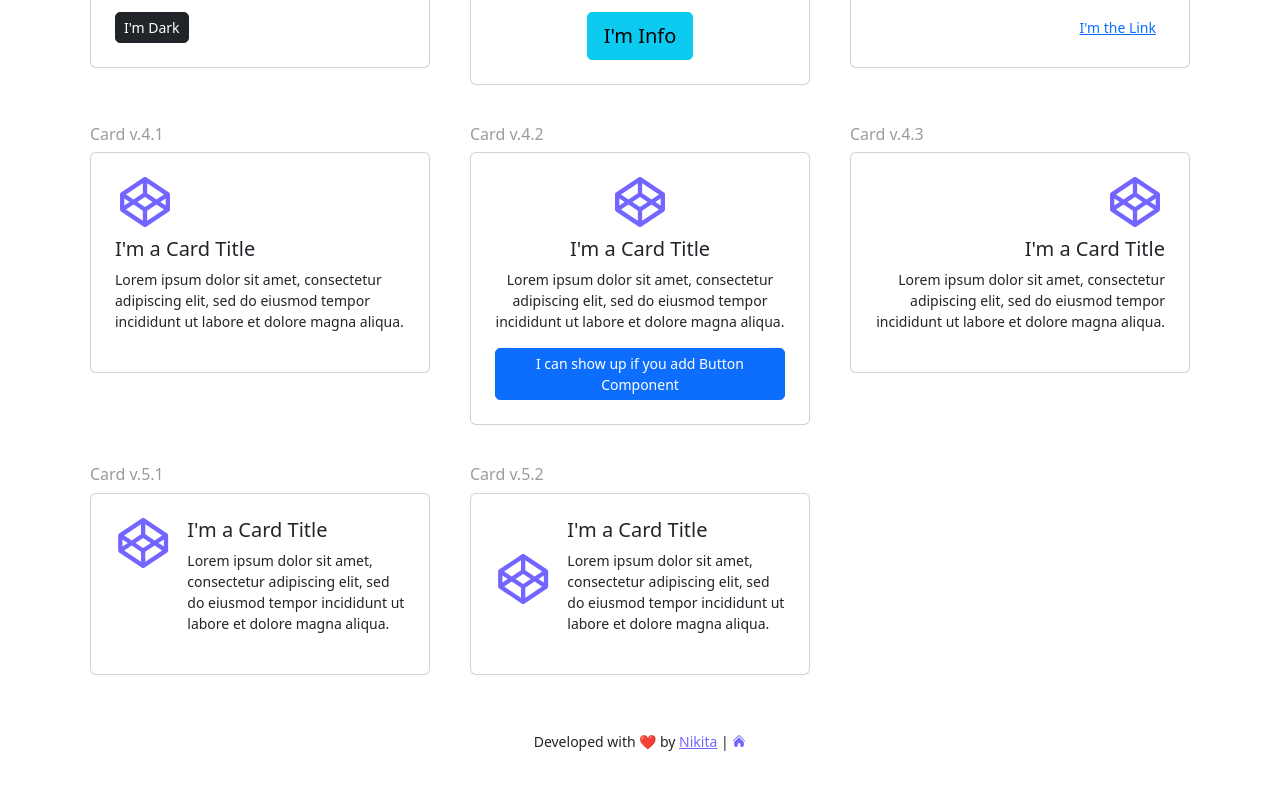
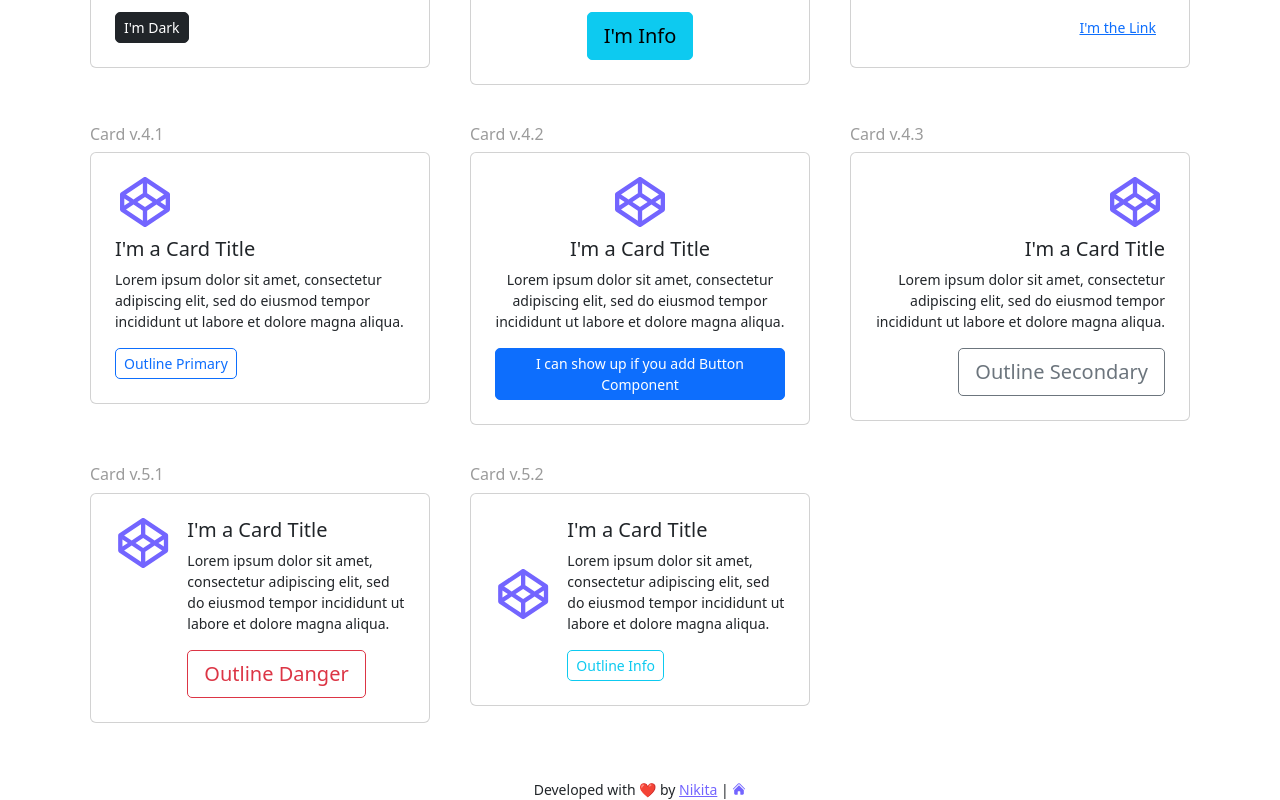
Before and after one commit to iamnikitamallya/react-ui-components, a React (Create React App) app: page /components in a window 1280 px wide. Shown: the part 1327-2127 px from the top of the page. Before the commit the page ends 2079 px from the top, so only its background shows below. Built offline with nearby package versions, Linux system fonts and the light colour scheme; a web font is replaced by a local one.

Commit message:
Adding buttons

```diff
--- a/src/pages/Components.js
+++ b/src/pages/Components.js
@@ -95,7 +95,11 @@ export default function Components() {
     },
     {
       title: "Card v.4.1",
-      components: <Card icon={<FaCodepen />} />,
+      components: (
+        <Card icon={<FaCodepen />}>
+          <Button title="Outline Primary" variant="outline-primary" size="sm" />
+        </Card>
+      ),
     },
     {
       title: "Card v.4.2",
@@ -111,15 +115,31 @@ export default function Components() {
     },
     {
       title: "Card v.4.3",
-      components: <Card icon={<FaCodepen />} textAlign="right" />,
+      components: (
+        <Card icon={<FaCodepen />} textAlign="right">
+          <Button
+            title="Outline Secondary"
+            variant="outline-secondary"
+            size="lg"
+          />
+        </Card>
+      ),
     },
     {
       title: "Card v.5.1",
-      components: <Card icon={<FaCodepen />} display="flex" />,
+      components: (
+        <Card icon={<FaCodepen />} display="flex">
+          <Button title="Outline Danger" variant="outline-danger" size="lg" />
+        </Card>
+      ),
     },
     {
       title: "Card v.5.2",
-      components: <Card icon={<FaCodepen />} display="flex" align="center" />,
+      components: (
+        <Card icon={<FaCodepen />} display="flex" align="center">
+          <Button title="Outline Info" variant="outline-info" size="sm" />
+        </Card>
+      ),
     },
   ];
   return (
```
